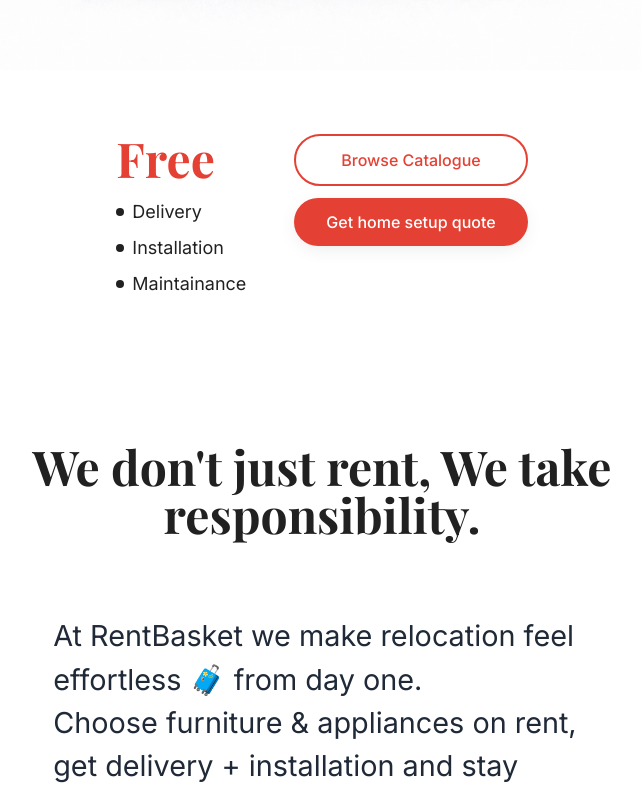
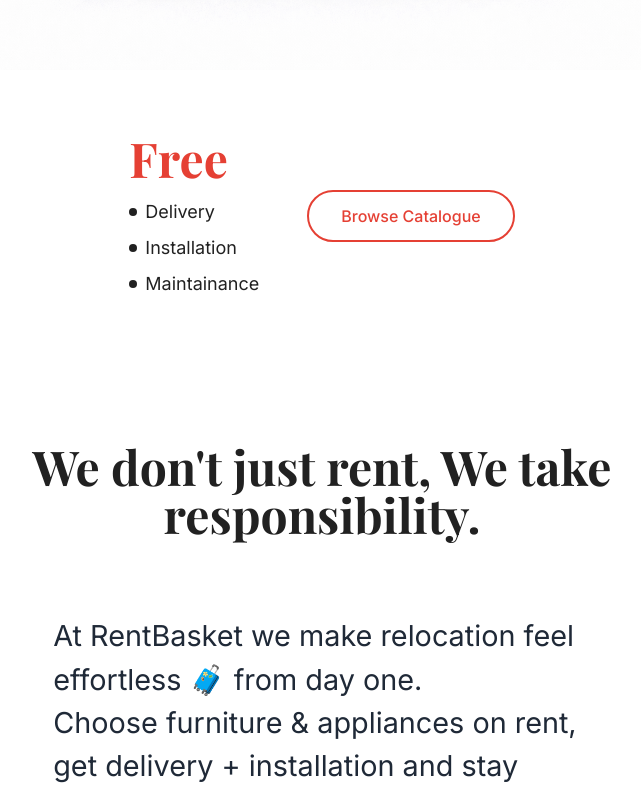
Before and after one commit to hardik2704/RentBasket_Website, a React (Vite) app: page / in a window 1280 px wide. Shown: the part 1983-2774 px from the top of the page, without its empty margins (318-959 px from the left). Built offline with nearby package versions, Linux system fonts and the light colour scheme; a web font is replaced by a local one.

Commit message:
centeering - 2

```diff
--- a/src/components/FreeBenefits.jsx
+++ b/src/components/FreeBenefits.jsx
@@ -29,17 +29,7 @@
 
 
         <div className="flex flex-col gap-2 w-75% max-w-xs mt-10">
-          <a
-            href="https://www.rentbasket.com/"
-            target="_blank"
-            rel="noopener noreferrer">
-            <button className="btn-primary py-2.5 px-6 text-sm"
-              style={{
-                background: "linear-gradient(89.03deg, #D72F26 -14.8%, #EF1040 50.11%, #FECC87 129.44%)"
-              }}>
-              Get home setup quote
-            </button>
-          </a>
+
           <Link to="/catalog">
             <button className="btn-outline py-2.5 px-6 text-sm w-full">
               Browse Catalogue
@@ -67,7 +57,7 @@
           />
         </div>
 
-        <div className="flex-1 flex flex-row items-start gap-12">
+        <div className="flex-1 flex flex-row items-center gap-12">
           <div>
             <h2 className="text-5xl font-bold mb-4">
               <span className="text-primary">Free</span>
@@ -82,20 +72,12 @@
             </ul>
           </div>
 
-          <div className="flex flex-col gap-3">
+          <div className="flex flex-col justify-center">
             <Link to="/catalog" className="w-full">
-              <button className="btn-outline py-3 px-8 text-center w-full">
+              <button className="btn-outline py-3 px-8 text-center w-full whitespace-nowrap">
                 Browse Catalogue
               </button>
             </Link>
-            <a
-              href="https://www.rentbasket.com/"
-              target="_blank"
-              rel="noopener noreferrer">
-              <button className="btn-primary py-3 px-8 text-center w-full">
-                Get home setup quote
-              </button>
-            </a>
           </div>
         </div>
       </div>
--- a/src/components/WhatMakesDifferent.jsx
+++ b/src/components/WhatMakesDifferent.jsx
@@ -213,21 +213,6 @@
               rel="noopener noreferrer"
             >
               <button
-                className="btn-primary"
-                style={{
-                  width: "70%",
-                  margin: "auto",
-                }}
-              >
-                Get home setup quote
-              </button>
-            </a>
-            <a
-              href="https://www.rentbasket.com/"
-              target="_blank"
-              rel="noopener noreferrer"
-            >
-              <button
                 className="btn-outline"
                 style={{
                   width: "70%",
@@ -246,21 +231,6 @@
             Get Started Today!
           </h3>
           <div className="flex flex-col gap-4 justify-center">
-            <a
-              href="https://www.rentbasket.com/"
-              target="_blank"
-              rel="noopener noreferrer"
-            >
-              <button
-                className="btn-primary"
-                style={{
-                  width: "20%",
-                  margin: "auto",
-                }}
-              >
-                Get home setup quote
-              </button>
-            </a>
             <a
               href="https://www.rentbasket.com/"
               target="_blank"
```
Also changed, not shown: 2 other files (tests, documents, lock files or other folders).
